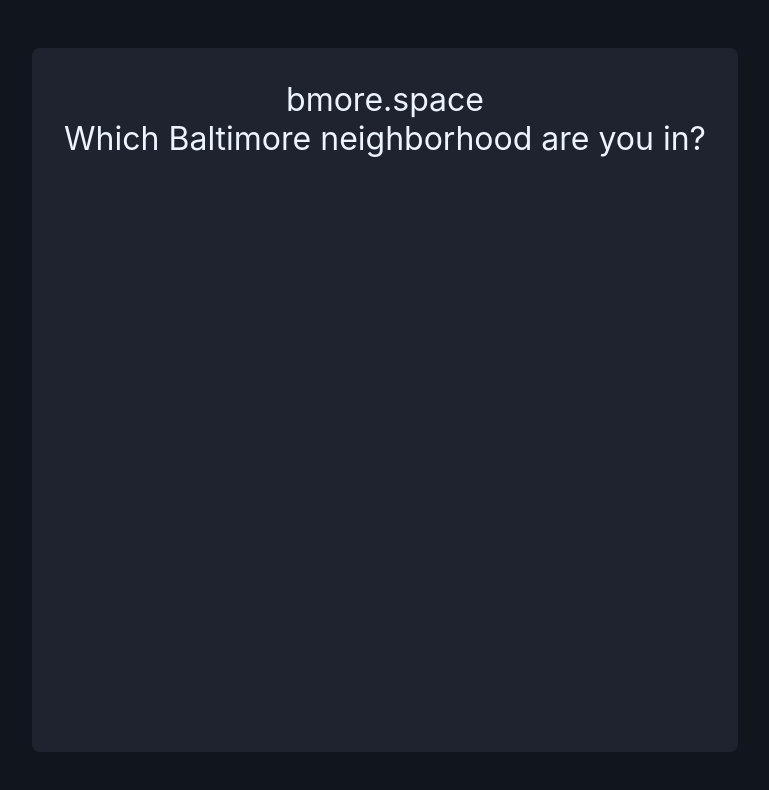
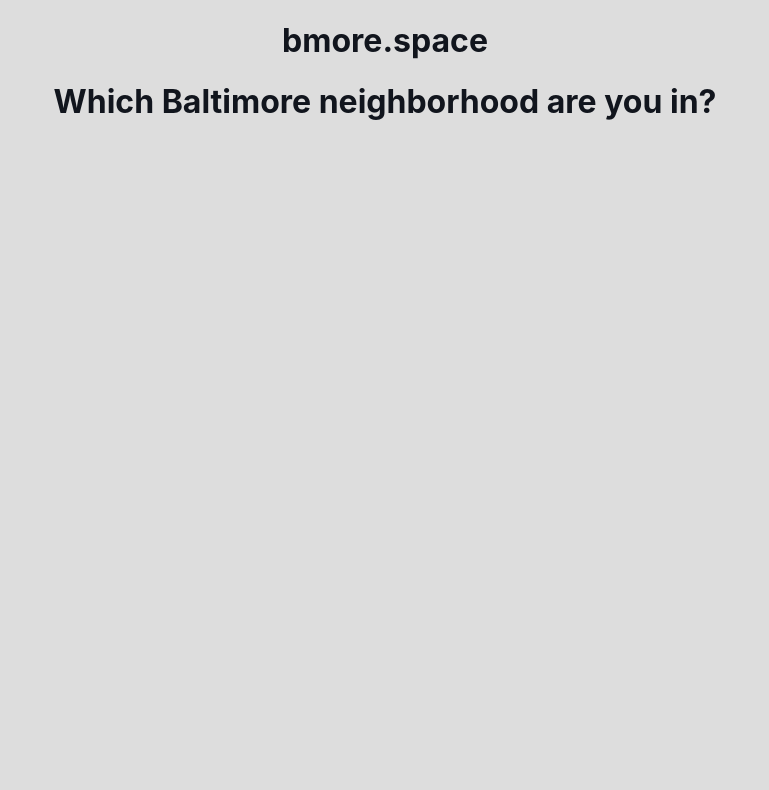
Before and after one commit to brianzelip/which-baltimore-neighborhood, a website built with Parcel: page index.html in a window 1280 px wide. Shown: the whole page, without its empty margins (255-1024 px from the left). Built offline with nearby package versions, Linux system fonts and the light colour scheme; no server answers.

Commit message:
hood.css: Start refactoring around basic styling

```diff
--- a/css/hood.css
+++ b/css/hood.css
@@ -5,57 +5,17 @@
   --gray-light: rgb(158, 163, 185);
   --blue: rgb(39, 189, 246);
   --blue-light: #3f85b3;
-}
 
-html,
-body {
-  min-height: 100vh;
+  --bg: #ddd;
+  --fg: var(--black);
 }
 
 body {
-  margin: 0;
   font-family: -apple-system, BlinkMacSystemFont, 'Segoe UI', Roboto,
     Oxygen-Sans, Ubuntu, Cantarell, 'Helvetica Neue', sans-serif,
     'Apple Color Emoji', 'Segoe UI Emoji', 'Segoe UI Symbol';
   /* family via https://css-tricks.com/snippets/css/system-font-stack/ */
-  background-color: var(--black);
-  color: var(--white);
+  background-color: var(--bg);
+  color: var(--fg);
+  text-align: center;
 }
-
-body {
-  display: flex;
-  align-items: center;
-  justify-content: center;
-}
-
-main {
-  height: 80vh;
-  display: flex;
-  flex-direction: column;
-  align-items: center;
-  margin: 1rem;
-  padding: 2rem;
-  border-radius: 8px;
-  background-color: var(--gray-dark);
-}
-
-h1 {
-  margin: 0;
-  font-size: 2rem;
-  font-weight: normal;
-}
-
-#neighborhood {
-  flex-grow: 1;
-  display: flex;
-  align-items: center;
-  margin: 0;
-  font-size: 2rem;
-  color: var(--blue);
-}
-
-#coordinates {
-  margin: 0;
-  font-family: 'Courier New', Courier, monospace;
-  color: var(--white);
-}
```
